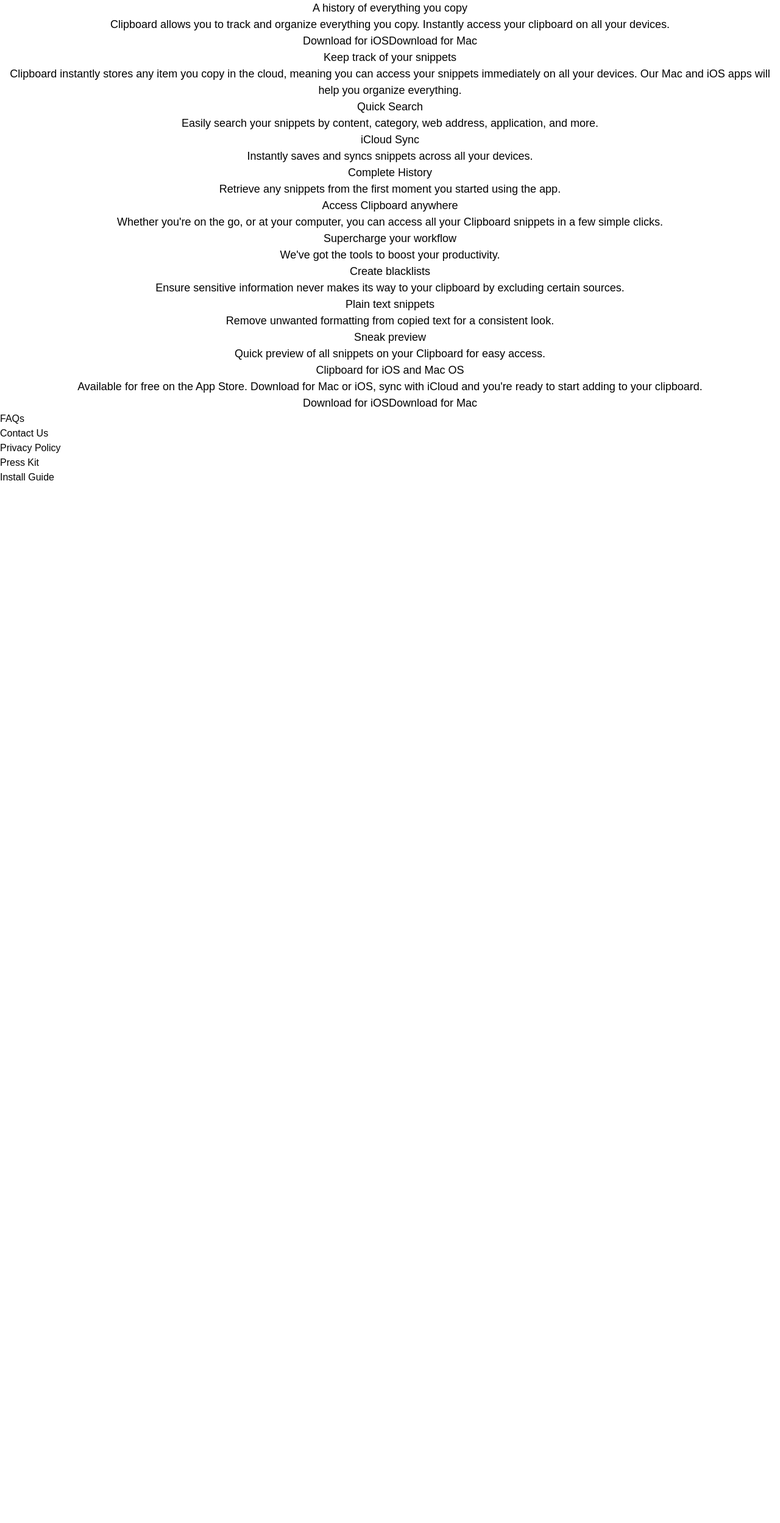
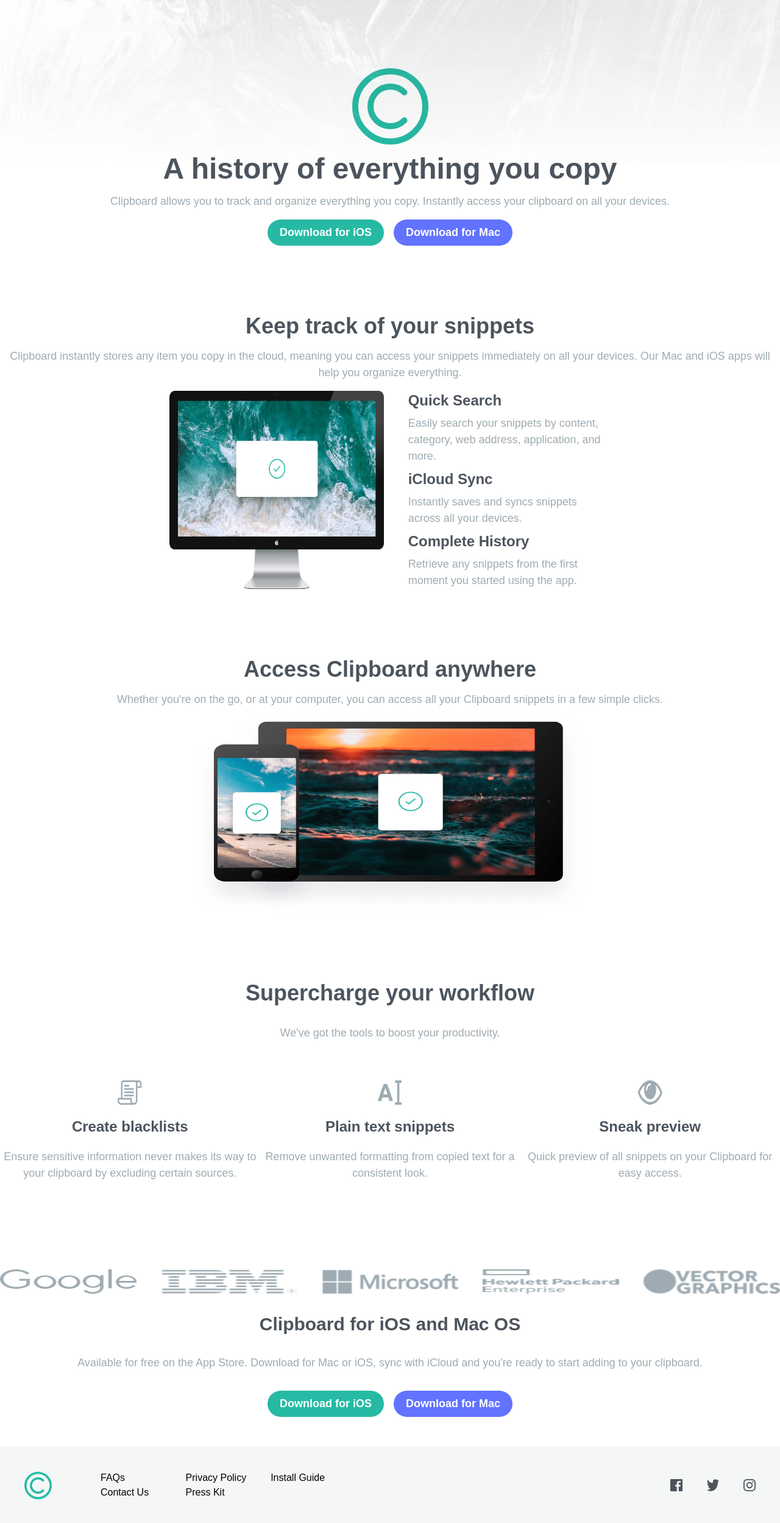
Before and after one commit to n0rrman/frontend-mentor-challenges-green, a Next.js app in the folder clipboard-landing-page/: page / in a window 1280 px wide. Shown: the whole page at 61% size. Before the commit the page ends 800 px from the top, so only its background shows below. Built offline with nearby package versions, Linux system fonts and the light colour scheme; a web font is replaced by a local one.

Commit message:
clipboard-landing-page all content added

```diff
--- a/clipboard-landing-page/src/app/page.tsx
+++ b/clipboard-landing-page/src/app/page.tsx
@@ -1,83 +1,211 @@
+import Image from "next/image";
+
+import logo from "/public/logo.svg";
+import compImg from "/public/image-computer.png";
+import tabletImg from "/public/image-devices.png";
+
+import bgDesktop from "/public/bg-header-desktop.png";
+
+import blackWorklist from "/public/icon-blacklist.svg";
+import previewWorklist from "/public/icon-preview.svg";
+import textWorklist from "/public/icon-text.svg";
+
+import googleLogo from "/public/logo-google.png";
+import ibmLogo from "/public/logo-ibm.png";
+import microsoftLogo from "/public/logo-microsoft.png";
+import hpLogo from "/public/logo-hp.png";
+import vgLogo from "/public/logo-vector-graphics.png";
+
+import fbIcon from "/public/icon-facebook.svg";
+import xIcon from "/public/icon-twitter.svg";
+import igIcon from "/public/icon-instagram.svg";
+
 export default function Home() {
   return (
     <>
-      <main className="text-[1.125rem] text-center">
-        <section>
-          <h1>A history of everything you copy</h1>
+      <main className="text-[1.125rem] text-center text-grayishBlue space-y-28">
+        <div className="absolute inset-0 flex items-start justify-start w-full h-full ">
+          <div className="relative w-full h-1/3">
+            <Image src={bgDesktop} className="object-cover" fill alt="" />
+          </div>
+        </div>
+        <section className="flex flex-col justify-center items-center z-20 gap-4">
+          <Image width={125} height={125} alt="logo" src={logo} />
+          <h1 className="text-5xl font-semibold text-darkGrayishBlue">
+            A history of everything you copy
+          </h1>
 
           <p>
             Clipboard allows you to track and organize everything you copy.
             Instantly access your clipboard on all your devices.
           </p>
-
-          <button>Download for iOS</button>
-          <button>Download for Mac</button>
+          <div className="flex flex-row text-white font-semibold gap-4">
+            <button className="bg-strongCyan rounded-3xl py-2 px-5">
+              Download for iOS
+            </button>
+            <button className="bg-lightBlue rounded-3xl py-2 px-5">
+              Download for Mac
+            </button>
+          </div>
         </section>
 
-        <section>
-          <h1>Keep track of your snippets</h1>
+        <section className="flex flex-col justify-center items-center z-20 gap-4">
+          <h1 className="text-4xl font-semibold text-darkGrayishBlue">
+            Keep track of your snippets
+          </h1>
           <p>
             Clipboard instantly stores any item you copy in the cloud, meaning
             you can access your snippets immediately on all your devices. Our
             Mac and iOS apps will help you organize everything.
           </p>
-          <h2>Quick Search</h2>
+          <div className="flex flex-row gap-10">
+            <div className="relative w-full h-auto">
+              <Image src={compImg} fill alt="" />
+            </div>
+            <div className="flex flex-col gap-2 text-left">
+              <h2 className="text-2xl font-semibold text-darkGrayishBlue">
+                Quick Search
+              </h2>
               <p>
                 Easily search your snippets by content, category, web address,
                 application, and more.
               </p>
-          <h2>iCloud Sync</h2>
+              <h2 className="text-2xl font-semibold text-darkGrayishBlue">
+                iCloud Sync
+              </h2>
               <p>Instantly saves and syncs snippets across all your devices.</p>
-          <h2>Complete History</h2>
+              <h2 className="text-2xl font-semibold text-darkGrayishBlue">
+                Complete History
+              </h2>
               <p>
-            Retrieve any snippets from the first moment you started using the
-            app.
+                Retrieve any snippets from the first moment you started using
+                the app.
               </p>
+            </div>
+          </div>
         </section>
 
-        <section>
-          <h2>Access Clipboard anywhere</h2>
+        <section className="flex flex-col justify-center items-center z-20 gap-4">
+          <h1 className="text-4xl font-semibold text-darkGrayishBlue">
+            Access Clipboard anywhere
+          </h1>
           <p>
             Whether you&apos;re on the go, or at your computer, you can access
             all your Clipboard snippets in a few simple clicks.
           </p>
+          <div className="relative w-[40rem] h-[20rem]">
+            <Image src={tabletImg} fill alt="" />
+          </div>
         </section>
-        <section>
-          <h1>Supercharge your workflow</h1>
+
+        <section className="flex flex-col justify-center items-center z-20 gap-8">
+          <h1 className="text-4xl font-semibold text-darkGrayishBlue">
+            Supercharge your workflow
+          </h1>
+
           <p>We&apos;ve got the tools to boost your productivity.</p>
-          <h2>Create blacklists</h2>
+
+          <div className="grid grid-cols-3 py-8">
+            <div className="flex flex-col gap-5 items-center justify-center">
+              <div className="relative w-10 h-10">
+                <Image src={blackWorklist} fill alt="" />
+              </div>
+              <h2 className="text-2xl font-semibold text-darkGrayishBlue">
+                Create blacklists
+              </h2>
               <p>
-            Ensure sensitive information never makes its way to your clipboard
-            by excluding certain sources.
+                Ensure sensitive information never makes its way to your
+                clipboard by excluding certain sources.
               </p>
-          <h2>Plain text snippets</h2>
+            </div>
+
+            <div className="flex flex-col gap-5 items-center justify-center">
+              <div className="relative w-10 h-10">
+                <Image src={textWorklist} fill alt="" />
+              </div>
+              <h2 className="text-2xl font-semibold text-darkGrayishBlue">
+                Plain text snippets
+              </h2>
 
               <p>
-            Remove unwanted formatting from copied text for a consistent look.
+                Remove unwanted formatting from copied text for a consistent
+                look.
               </p>
-          <h2>Sneak preview</h2>
+            </div>
+
+            <div className="flex flex-col gap-5 items-center justify-center">
+              <div className="relative w-10 h-10">
+                <Image src={previewWorklist} fill alt="" />
+              </div>
+              <h2 className="text-2xl font-semibold text-darkGrayishBlue">
+                Sneak preview
+              </h2>
               <p>
                 Quick preview of all snippets on your Clipboard for easy access.
               </p>
+            </div>
+          </div>
         </section>
-        <section>
-          <h1>Clipboard for iOS and Mac OS</h1>
+        <section className="flex flex-col justify-center items-center z-20 gap-8">
+          <div className="grid grid-cols-5 w-full gap-10">
+            <div className="relative w-auto h-10">
+              <Image src={googleLogo} fill alt="" />
+            </div>
+            <div className="relative w-auto h-10">
+              <Image src={ibmLogo} fill alt="" />
+            </div>
+            <div className="relative w-auto h-10">
+              <Image src={microsoftLogo} fill alt="" />
+            </div>
+            <div className="relative w-auto h-10">
+              <Image src={hpLogo} fill alt="" />
+            </div>
+            <div className="relative w-auto h-10">
+              <Image src={vgLogo} fill alt="" />
+            </div>
+          </div>
+
+          <h1 className="text-3xl font-semibold text-darkGrayishBlue">
+            Clipboard for iOS and Mac OS
+          </h1>
 
           <p>
             Available for free on the App Store. Download for Mac or iOS, sync
             with iCloud and you&apos;re ready to start adding to your clipboard.
           </p>
 
-          <button>Download for iOS</button>
-          <button>Download for Mac</button>
+          <div className="flex flex-row text-white font-semibold gap-4">
+            <button className="bg-strongCyan rounded-3xl py-2 px-5">
+              Download for iOS
+            </button>
+            <button className="bg-lightBlue rounded-3xl py-2 px-5">
+              Download for Mac
+            </button>
+          </div>
         </section>
       </main>
-      <footer>
+      <footer className="flex flex-row gap-20 items-center justify-center bg-grayishBlue/10 p-10 mt-12">
+        <div>
+          <Image width={45} height={45} alt="logo" src={logo} />
+        </div>
+        <div className="grid gap-x-10 grid-flow-col grid-cols-3 grid-rows-2 mr-auto">
           <div>FAQs</div>
           <div>Contact Us</div>
           <div>Privacy Policy</div>
           <div>Press Kit</div>
           <div>Install Guide</div>
+        </div>
+        <div className="flex flex-row gap-10">
+          <div className="relative w-5 h-5">
+            <Image src={fbIcon} fill alt="" />
+          </div>
+          <div className="relative w-5 h-5">
+            <Image src={xIcon} fill alt="" />
+          </div>
+          <div className="relative w-5 h-5">
+            <Image src={igIcon} fill alt="" />
+          </div>
+        </div>
       </footer>
     </>
   );
```
Also changed, not shown: clipboard-landing-page/design/desktop-design.jpg, clipboard-landing-page/public/favicon-32x32.png (deleted). Lines whose indentation alone changed are shown as unchanged.
